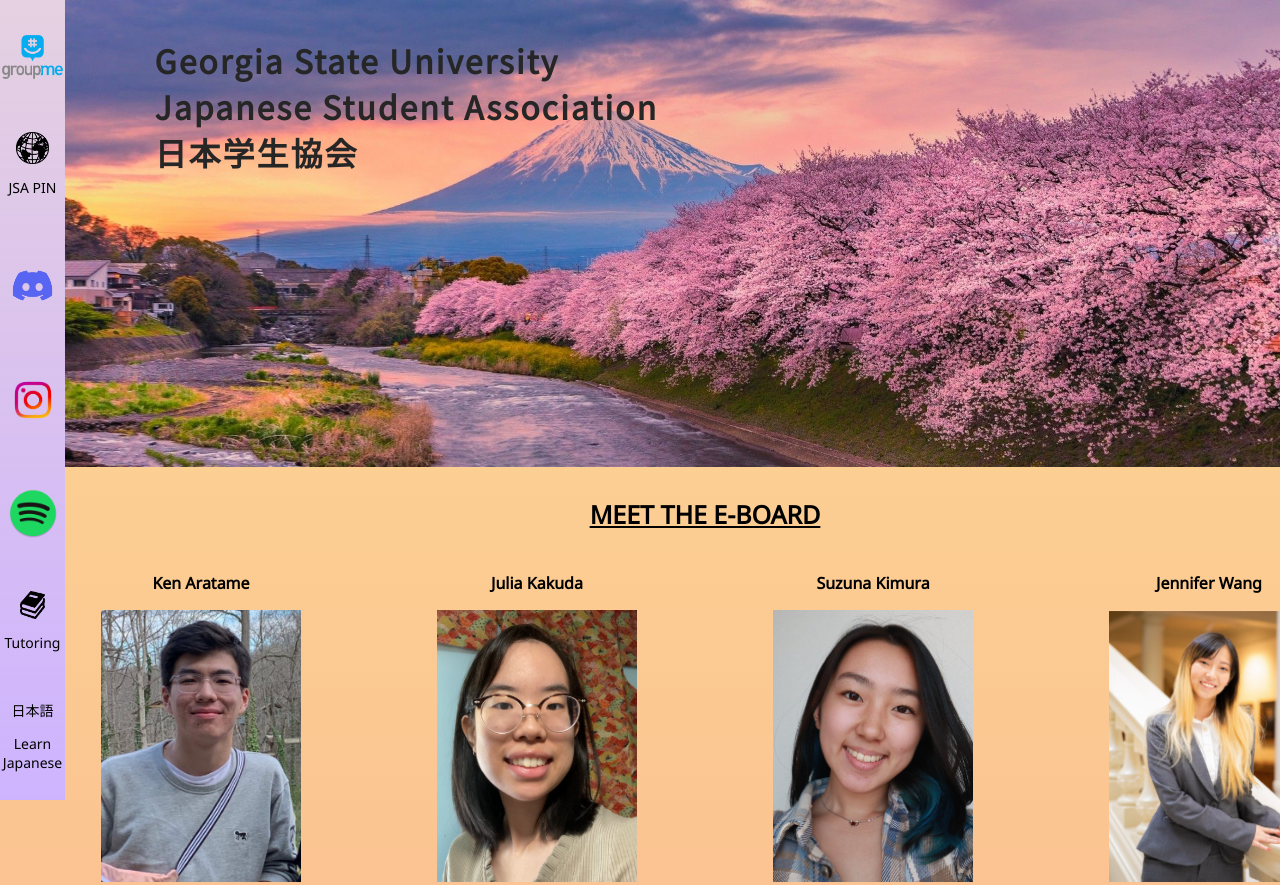
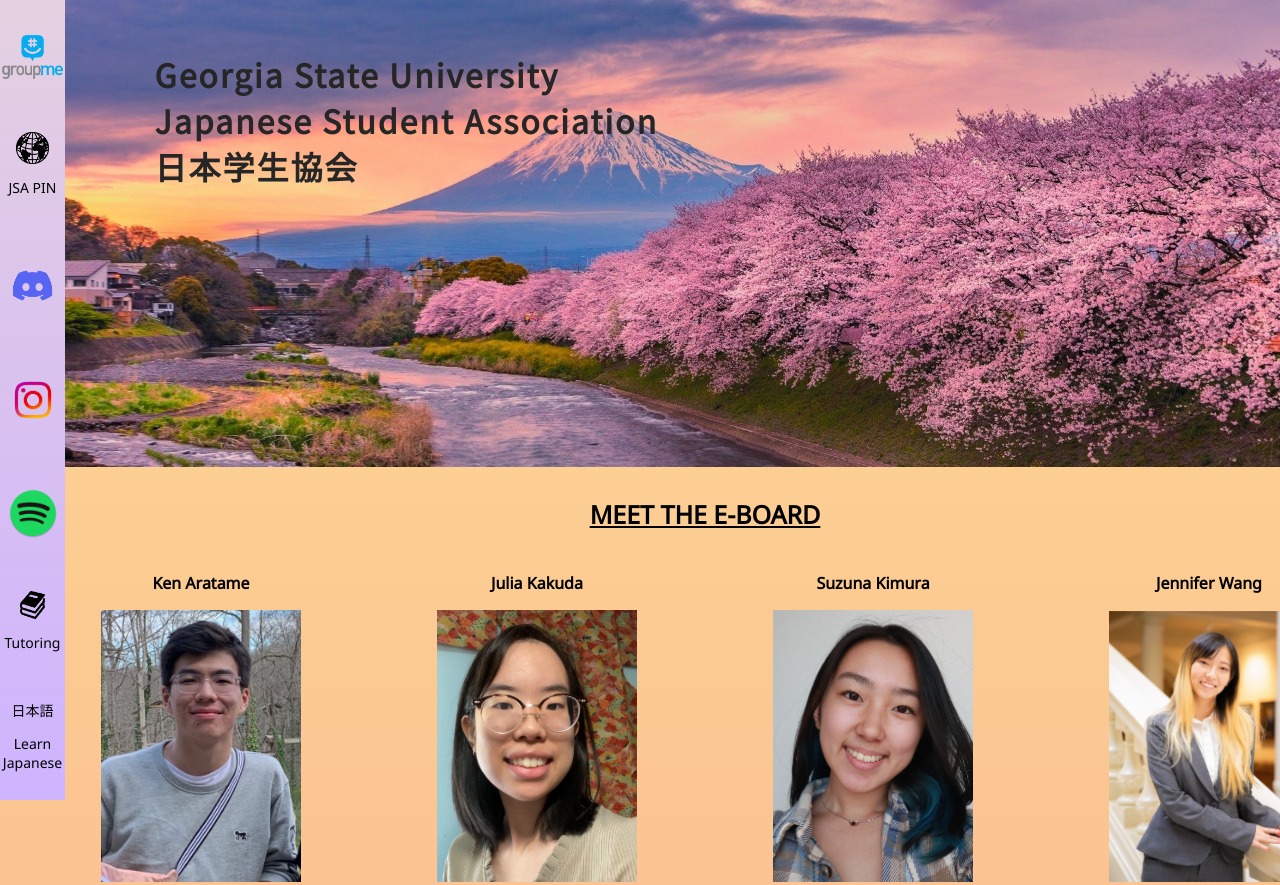
Before and after one commit to Japanese-Student-Association/Japanese-Student-Association.github.io, a plain HTML site: page index.html in a window 1280 px wide. Shown: the top 885 px of the page. Drawn offline with Linux system fonts and the light colour scheme.

Commit message:
Layout Updates

```diff
--- a/introduction.css
+++ b/introduction.css
@@ -8,7 +8,7 @@
     position: absolute;
     color: #262626;
     inline-size: 540px;
-    bottom: 63%;
+    bottom: 60%;
     left: 7%;
     margin: 0;
     letter-spacing: 2px;
```
